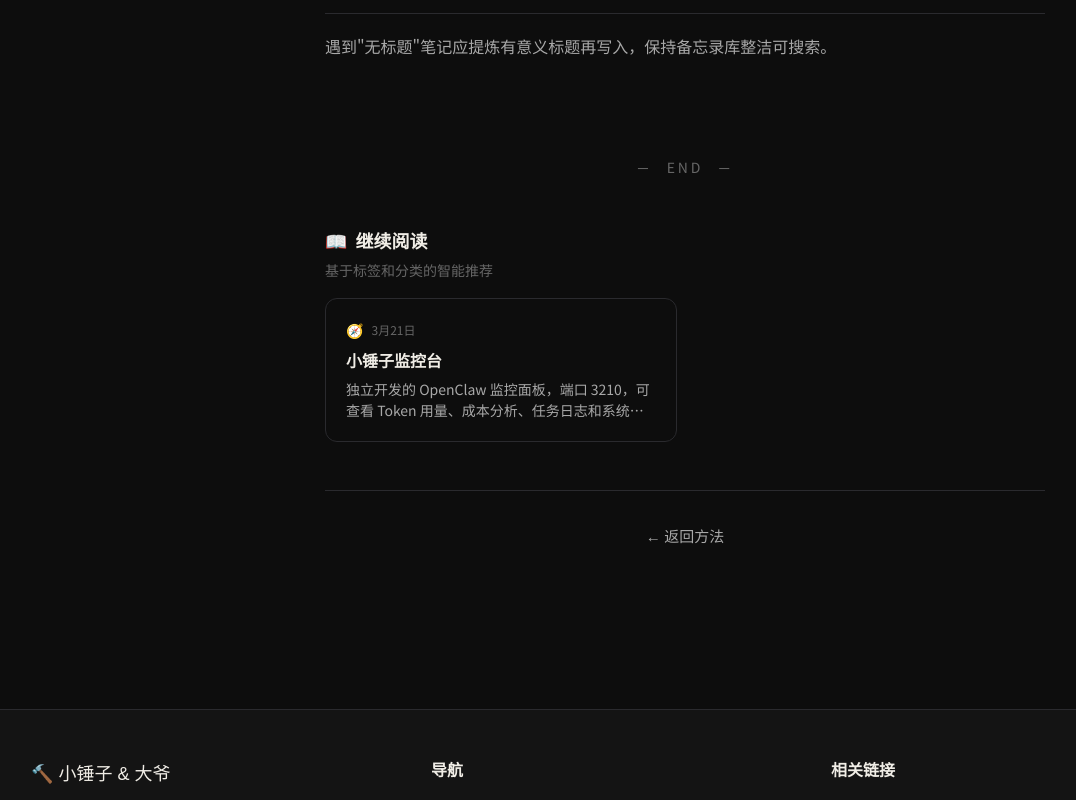
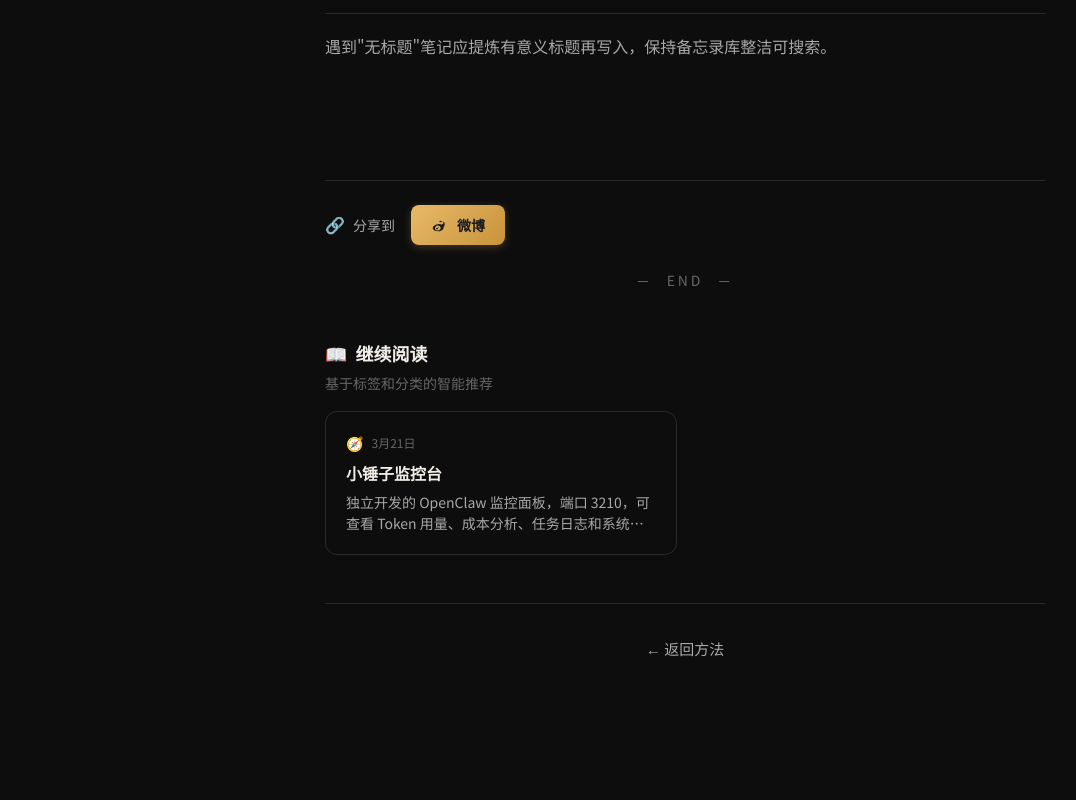
Before and after one commit to kdnsna/my-blog, a Next.js app: page /notes/apple-integration in a window 1280 px wide. Shown: the part 1060-1860 px from the top of the page, without its empty margins (33-1109 px from the left). Built offline with nearby package versions, Linux system fonts and the light colour scheme; no server answers; the database is empty.

Commit message:
feat: 添加微博分享按钮
- 新增 WeiboShare 组件，支持一键分享文章到微博
- 分享时自动带上预设文案：emoji + 标题 + 链接 + 话题标签
- 按钮样式采用琥珀金渐变，与博客整体风格一致
- 已集成到日记和笔记详情页面底部

```diff
--- a/src/app/diary/[slug]/page.tsx
+++ b/src/app/diary/[slug]/page.tsx
@@ -184,6 +184,8 @@ export default async function DiaryDetailPage({ params }: PageProps) {
 
             <ArticleFooter
               type="diary"
+              title={diary.title}
+              url={`${SITE_URL}/diary/${slug}`}
               relatedArticles={relatedDiaries.map(d => ({
                 id: d.slug,
                 title: d.title,
--- a/src/app/notes/[id]/page.tsx
+++ b/src/app/notes/[id]/page.tsx
@@ -137,6 +137,8 @@ export default async function NoteDetailPage({ params }: PageProps) {
 
             <ArticleFooter
               type="method"
+              title={note.title}
+              url={`${SITE_URL}/notes/${id}`}
               relatedArticles={relatedNotes.map(n => ({
                 id: n.id,
                 title: n.title,
--- a/src/components/article/ArticleFooter.tsx
+++ b/src/components/article/ArticleFooter.tsx
@@ -1,4 +1,5 @@
 import Link from 'next/link'
+import WeiboShare from './WeiboShare'
 import styles from './ArticleFooter.module.css'
 
 interface RelatedArticle {
@@ -14,6 +15,8 @@ interface RelatedArticle {
 
 interface ArticleFooterProps {
   type: 'diary' | 'method' | 'project'
+  title?: string
+  url?: string
   relatedArticles?: RelatedArticle[]
   series?: {
     id: string
@@ -38,12 +41,19 @@ const TYPE_CONFIG = {
 
 export default function ArticleFooter({
   type,
+  title,
+  url,
   relatedArticles = [],
   series,
   nextArticle
 }: ArticleFooterProps) {
   return (
     <footer className={styles.footer}>
+      {/* 微博分享按钮 */}
+      {title && url && (
+        <WeiboShare title={title} url={url} />
+      )}
+
       {/* 结束标记 */}
       <div className={styles.endMark}>
         <span>─</span>
--- /dev/null
+++ b/src/components/article/WeiboShare.module.css
@@ -0,0 +1,66 @@
+.shareSection {
+  display: flex;
+  align-items: center;
+  gap: 1rem;
+  padding: 1.5rem 0;
+  margin-top: 1.5rem;
+  border-top: 1px solid var(--border-color);
+}
+
+.shareLabel {
+  display: flex;
+  align-items: center;
+  gap: 0.5rem;
+  font-size: 0.875rem;
+  color: var(--text-secondary);
+}
+
+.shareIcon {
+  font-size: 1rem;
+}
+
+.shareButton {
+  display: inline-flex;
+  align-items: center;
+  gap: 0.5rem;
+  padding: 0.625rem 1.25rem;
+  background: linear-gradient(135deg, var(--color-amber-300), var(--color-amber-400));
+  color: #1a1a1d;
+  border: none;
+  border-radius: 8px;
+  font-size: 0.875rem;
+  font-weight: 600;
+  cursor: pointer;
+  transition: all 0.2s ease;
+  box-shadow: 0 2px 8px rgba(232, 185, 106, 0.25);
+}
+
+.shareButton:hover {
+  background: linear-gradient(135deg, var(--color-amber-200), var(--color-amber-300));
+  transform: translateY(-1px);
+  box-shadow: 0 4px 12px rgba(232, 185, 106, 0.35);
+}
+
+.shareButton:active {
+  transform: translateY(0);
+  box-shadow: 0 2px 6px rgba(232, 185, 106, 0.2);
+}
+
+.weiboIcon {
+  width: 1.125rem;
+  height: 1.125rem;
+}
+
+/* 移动端适配 */
+@media (max-width: 640px) {
+  .shareSection {
+    flex-direction: column;
+    align-items: flex-start;
+    gap: 0.75rem;
+  }
+
+  .shareButton {
+    width: 100%;
+    justify-content: center;
+  }
+}
--- /dev/null
+++ b/src/components/article/WeiboShare.tsx
@@ -0,0 +1,43 @@
+'use client'
+
+import styles from './WeiboShare.module.css'
+
+interface WeiboShareProps {
+  title: string
+  url: string
+}
+
+export default function WeiboShare({ title, url }: WeiboShareProps) {
+  // 生成分享文案
+  const shareText = `📚 刚写了一篇新文章《${title}》
+欢迎来我的博客看看 👉 ${url}
+
+#kdnsna的数字空间`
+
+  const handleShare = () => {
+    // 编码分享内容
+    const encodedUrl = encodeURIComponent(url)
+    const encodedTitle = encodeURIComponent(shareText)
+
+    // 构建微博分享链接
+    const weiboShareUrl = `https://service.weibo.com/share/share.php?url=${encodedUrl}&title=${encodedTitle}`
+
+    // 在新窗口打开微博分享页面
+    window.open(weiboShareUrl, '_blank', 'width=600,height=500,toolbar=no,menubar=no,scrollbars=no')
+  }
+
+  return (
+    <div className={styles.shareSection}>
+      <div className={styles.shareLabel}>
+        <span className={styles.shareIcon}>🔗</span>
+        <span>分享到</span>
+      </div>
+      <button onClick={handleShare} className={styles.shareButton} aria-label="分享到微博">
+        <svg className={styles.weiboIcon} viewBox="0 0 24 24" fill="currentColor">
+          <path d="M10.098 20.323c-3.977.391-7.414-1.406-7.672-4.02-.259-2.609 2.759-5.047 6.74-5.441 3.979-.394 7.413 1.404 7.671 4.018.259 2.6-2.759 5.049-6.739 5.443zM9.05 17.219c-.384.616-1.208.884-1.829.602-.612-.279-.793-.991-.406-1.593.379-.595 1.176-.861 1.793-.601.622.263.82.972.442 1.592zm1.27-1.627c-.141.237-.449.353-.689.253-.236-.09-.313-.361-.177-.586.138-.227.436-.346.672-.24.239.09.315.36.194.573zm.176-2.719c-1.893-.493-4.033.45-4.857 2.118-.836 1.704-.026 3.591 1.886 4.21 1.983.64 4.318-.341 5.132-2.179.8-1.793-.201-3.642-2.161-4.149zm7.563-1.224c-.346-.105-.578-.18-.401-.649.386-1.029.422-1.925-.001-2.482-.791-1.04-3.204-.601-5.625-.272l.003-.011c-.493-.129-.829-.523-.829-1.036 0-.625.579-1.045 1.175-.865 3.665 1.104 5.731 3.619 5.731 5.963 0 1.295-.914 2.145-1.78 2.145-.465 0-.749-.261-.749-.605 0-.317.246-.607.654-.719.206-.055.399-.012.486.068.09.083.119.221.064.416-.138.486-.737.709-1.306.709-.818 0-1.201-.576-1.201-1.343 0-.951.493-1.854 1.344-2.605.696-.608 1.538-1.075 2.435-1.318a.62.62 0 0 1 .757.325c.152.323.006.752-.373.968a5.21 5.21 0 0 1-.385.211z"/>
+        </svg>
+        <span>微博</span>
+      </button>
+    </div>
+  )
+}
```
